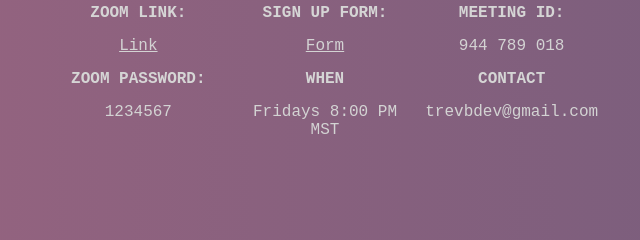
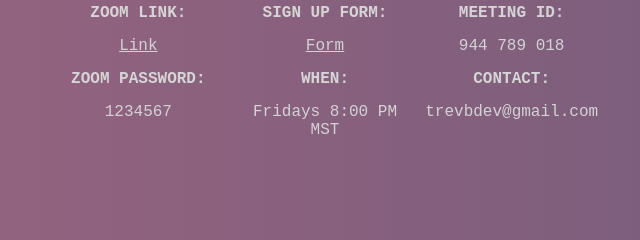
Before and after one commit to SpaceTrev/poetry-open-mic, a plain HTML site: page index.html in a window 1280 px wide. Shown: the part 413-653 px from the top of the page, 323-963 px from the left. Drawn offline with Linux system fonts and the light colour scheme.

Commit message:
Added missing colons

```diff
--- a/index.html
+++ b/index.html
@@ -40,9 +40,9 @@
           <h4 class="info-list-header3">Meeting ID:</h4>
           <p class="list-items info-list-item3">944 789 018</p>
 
-          <h4 class="info-list-header5">When</h4>
+          <h4 class="info-list-header5">When:</h4>
           <p class="list-items info-list-item5">Fridays 8:00 PM MST</p>
-          <h4 class="info-list-header6">Contact</h4>
+          <h4 class="info-list-header6">Contact:</h4>
           <p class="list-items info-list-item6">trevbdev@gmail.com</p>
         </div>
       </div>
```
